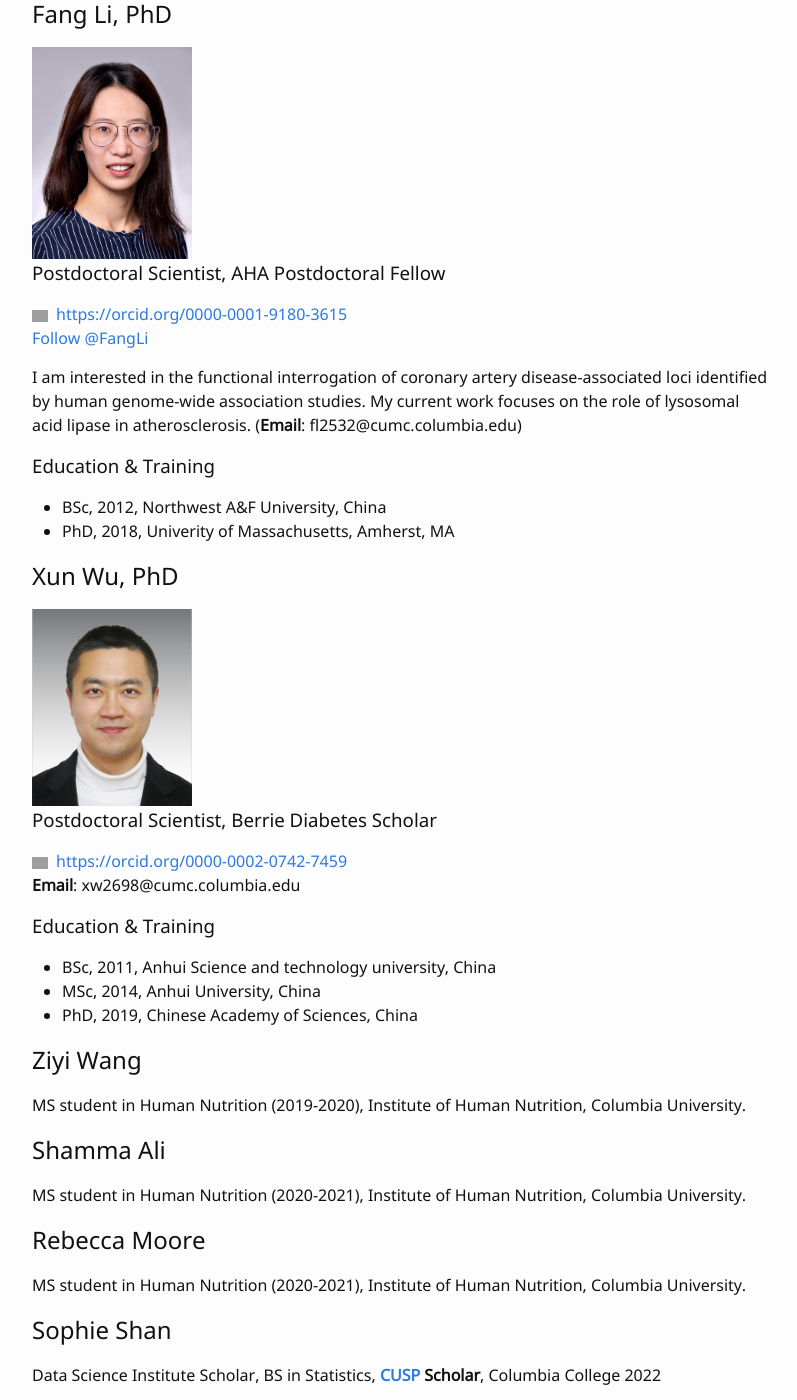
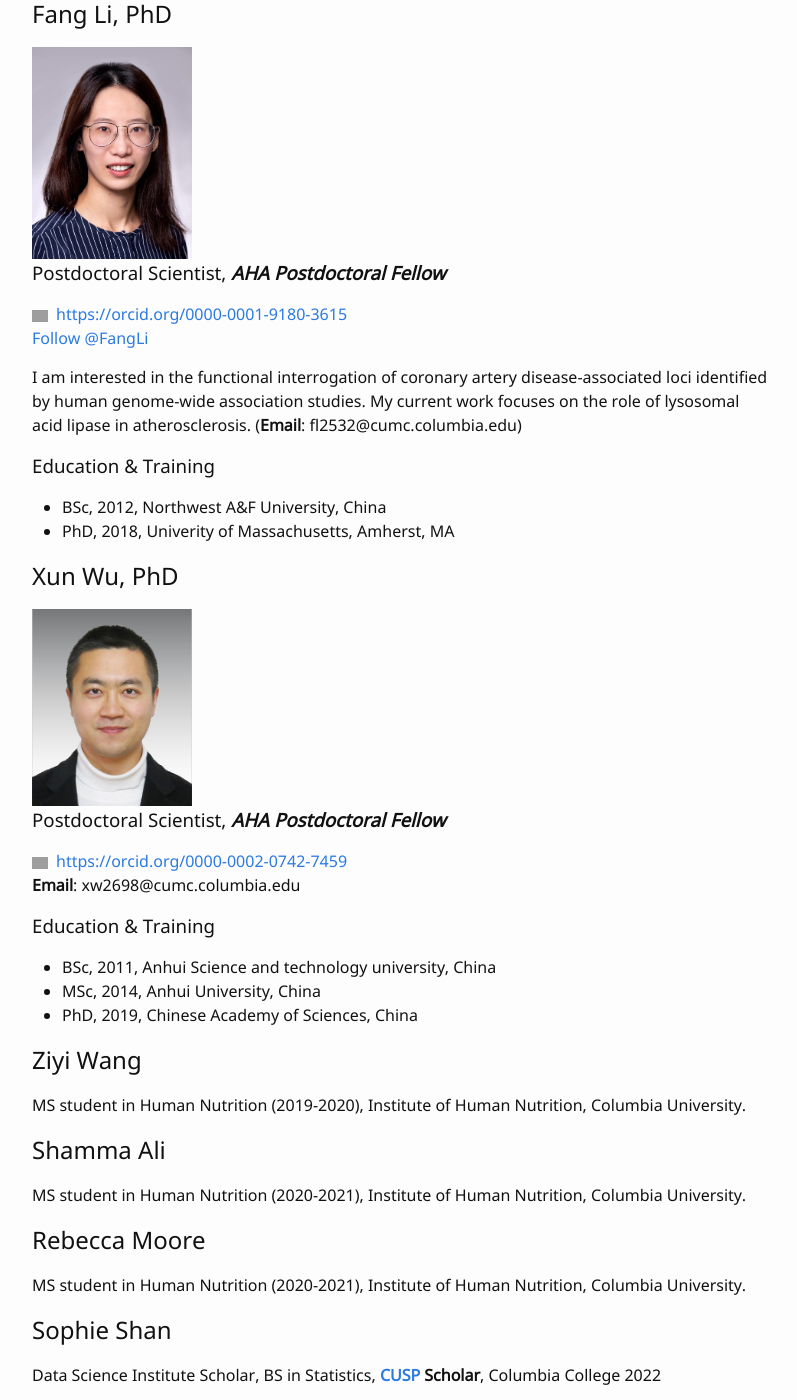
Before and after one commit to hanruizhang/zhanglab, a Jekyll site: the page built from 2_People.md, in a window 1280 px wide and 1400 px high, scrolled down 1407 px. Shown: the whole window, without its empty margins (238-1035 px from the left). Built offline with Jekyll 4.4.1, drawn with Linux system fonts in a browser that asks for light colours; comment, search, counter and statistics services are not loaded; grey boxes are pictures that could not be loaded.

Commit message:
Update 2_People.md

```diff
--- a/2_People.md
+++ b/2_People.md
@@ -47,7 +47,7 @@ My work focuses on exploring the functionality of myeloid cells and their roles
   <img src="{{ '/images/Fang_Li.jpg' | absolute_url }}" alt="Fang_Li" width="160">
 </div>
 
-### Postdoctoral Scientist, AHA Postdoctoral Fellow
+### Postdoctoral Scientist, **_AHA Postdoctoral Fellow_**
 
 <div itemscope itemtype="https://schema.org/Person"><a itemprop="sameAs" content="https://orcid.org/0000-0001-9180-3615" href="https://orcid.org/0000-0001-9180-3615" target="orcid.widget" rel="me noopener noreferrer" style="vertical-align:top;"><img src="https://orcid.org/sites/default/files/images/orcid_16x16.png" style="width:1em;margin-right:.5em;" alt="ORCID iD icon">https://orcid.org/0000-0001-9180-3615</a></div>
 <a href="https://twitter.com/FangLi47313348" class="twitter-follow-button" data-show-count="false">Follow @FangLi</a><script async src="https://platform.twitter.com/widgets.js" charset="utf-8"></script>
@@ -63,7 +63,7 @@ I am interested in the functional interrogation of coronary artery disease-assoc
   <img src="{{ '/images/Xun_Wu.jpg' | absolute_url }}" alt="Xun_Wu" width="160">
 </div>
 
-### Postdoctoral Scientist, Berrie Diabetes Scholar
+### Postdoctoral Scientist, **_AHA Postdoctoral Fellow_**
 
 <div itemscope itemtype="https://schema.org/Person"><a itemprop="sameAs" content="https://orcid.org/0000-0002-0742-7459" href="https://orcid.org/0000-0002-0742-7459 " target="orcid.widget" rel="me noopener noreferrer" style="vertical-align:top;"><img src="https://orcid.org/sites/default/files/images/orcid_16x16.png" style="width:1em;margin-right:.5em;" alt="ORCID iD icon">https://orcid.org/0000-0002-0742-7459 </a></div>
 **Email**: xw2698@cumc.columbia.edu
```
